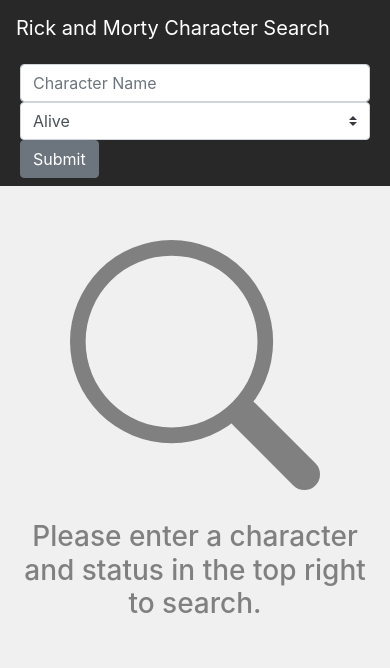
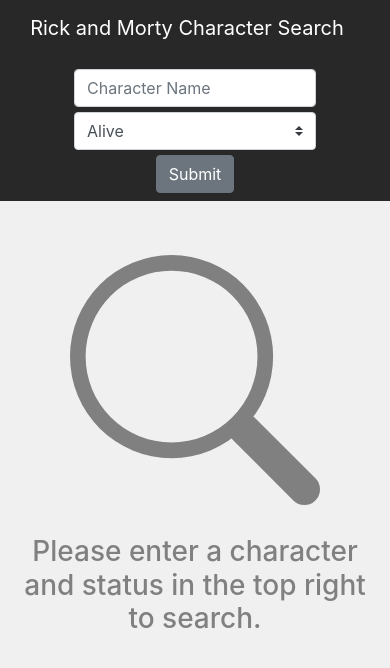
Before and after one commit to jackgraves/rick-and-morty-api, a React (Create React App) app: page / in a window 390 px wide. Shown: the top 668 px of the page. Built offline with nearby package versions, Linux system fonts and the light colour scheme.

Commit message:
Updated for responsiveness.

```diff
--- a/src/App.css
+++ b/src/App.css
@@ -26,3 +26,28 @@
 .information-message {
   margin-top: 30px;
 }
+
+@media (max-width: 768px) {
+    .input-field {
+      display: block;
+    }
+    .search-form {
+      margin: 0 auto;
+      text-align: center;
+    }
+    .navbar {
+      text-align: center;
+      margin: auto;
+      justify-content: center;
+    }
+}
+
+@media (max-width: 576px) {
+  .input-field {
+    margin-top: 5px;
+  }
+
+  .search-form {
+    max-width: 250px;
+  }
+}
--- a/src/App.js
+++ b/src/App.js
@@ -122,14 +122,14 @@
       <div className="App">
         <nav className="navbar navbar-dark">
           <p className="navbar-brand">Rick and Morty Character Search</p>
-          <form className="form-inline" onSubmit={this.handleSubmit}>
-            <input className="form-control mx-1" type="text" placeholder="Character Name" name="name" value={this.state.name} onChange={this.handleInputChange} />
-            <select className="custom-select mx-1" name="status" value={this.state.status} onChange={this.handleInputChange}>
+          <form className="form-inline justify-content-center search-form" onSubmit={this.handleSubmit}>
+            <input className="form-control mx-1 input-field" type="text" placeholder="Character Name" name="name" value={this.state.name} onChange={this.handleInputChange} />
+            <select className="custom-select mx-1 input-field" name="status" value={this.state.status} onChange={this.handleInputChange}>
               <option value="Alive">Alive</option>
               <option value="Dead">Dead</option>
               <option value="Unknown">Unknown</option>
             </select>
-            <input className="btn btn-secondary mx-1" type="submit" value="Submit" />
+            <input className="btn btn-secondary mx-1 input-field" type="submit" value="Submit" />
           </form>
         </nav>
           <div className="container">
```
